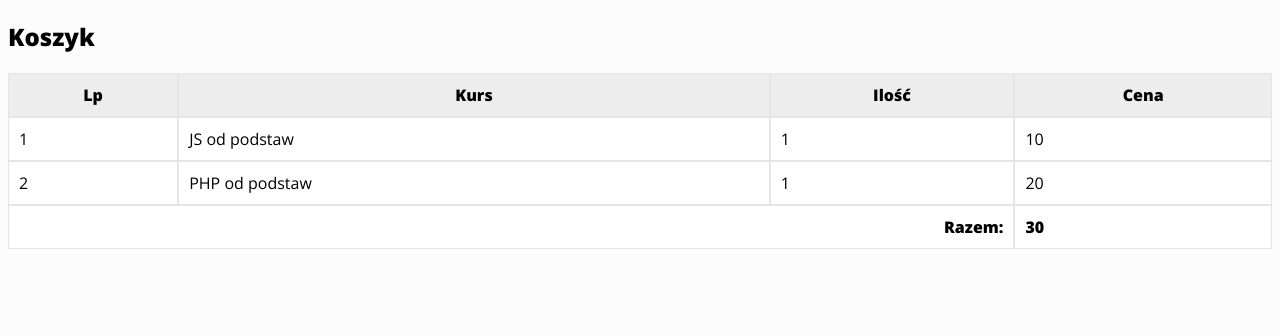
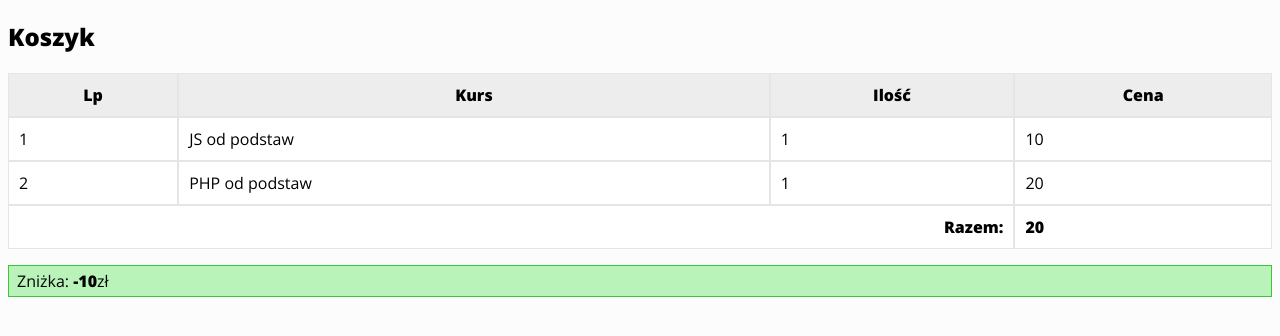
Before and after one commit to tworcastron/js-od-podstaw, a plain HTML site: page index.html in a window 1280 px wide. Drawn offline with nearby package versions, Linux system fonts and the light colour scheme.

Commit message:
classList

```diff
--- a/index.html
+++ b/index.html
@@ -27,6 +27,8 @@
     </tfoot>
   </table>
 
+  <p class="discount hidden" id="discount">Zniżka: <b id="discount-amount">0</b>zł</p>
+
   <script src="src/js/app.js"></script>
 </body>
 </html>
--- a/src/css/styles.css
+++ b/src/css/styles.css
@@ -18,3 +18,11 @@ body {
 .card-table th {
   background-color: #ededed;
 }
+.discount {
+  border: 1px solid #3bc53b;
+  padding: 4px 8px;
+  background-color: #b9f3b9;
+}
+.hidden {
+  display: none;
+}
--- a/src/js/app.js
+++ b/src/js/app.js
@@ -16,16 +16,22 @@ function addItem(item) {
 addItem(product1);
 addItem(product2);
 
+// dodaj zniżke
+if (discount > 0) {
+  document.querySelector('#discount-amount').innerHTML = -discount;
+  document.querySelector('#discount').classList.remove('hidden');
+}
+
 // String(), Number(), Boolean() !!
 if (isNaN(+product2.price)) {
   console.log('Podano niepoprawny typ danych');
 }
 
 const total = Number(product1.price) + Number(product2.price);
-const totalWithDiscount = total - 10;
+const totalWithDiscount = total - discount;
 
 // cena całkowita
-document.querySelector('#total-price').innerHTML = total;
+document.querySelector('#total-price').innerHTML = totalWithDiscount;
 
 console.log(`
   Cena przed zniżką: ${total}
```
